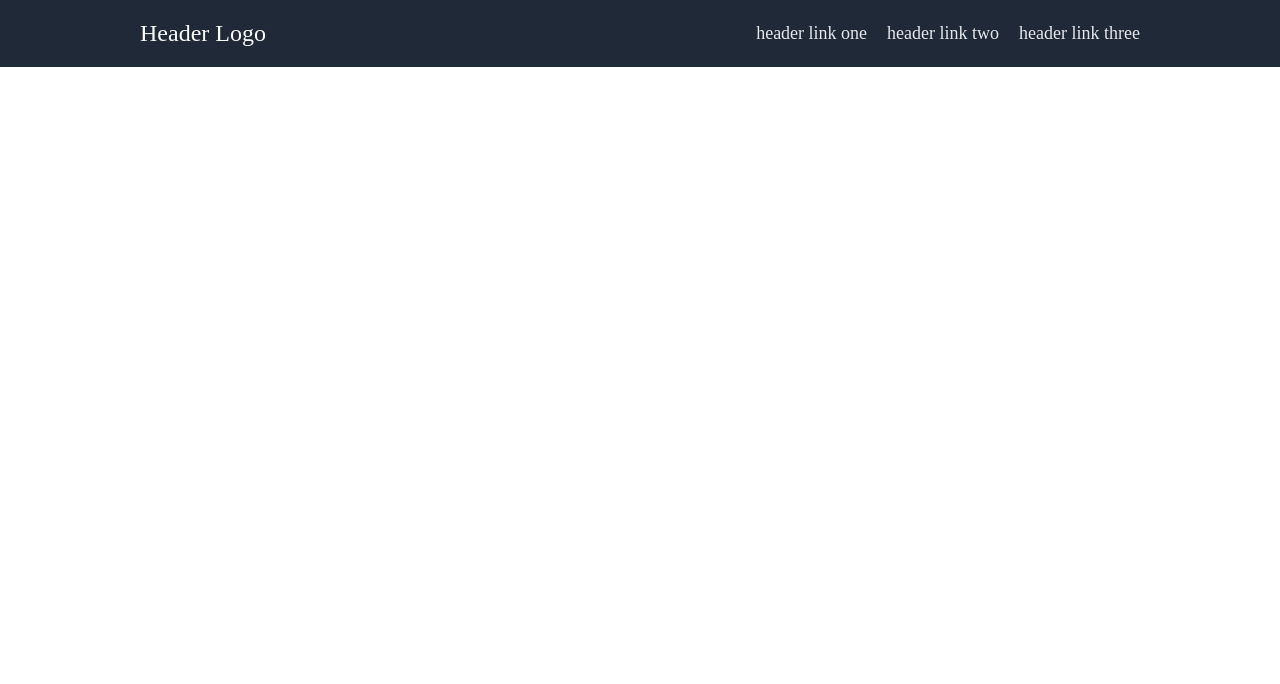
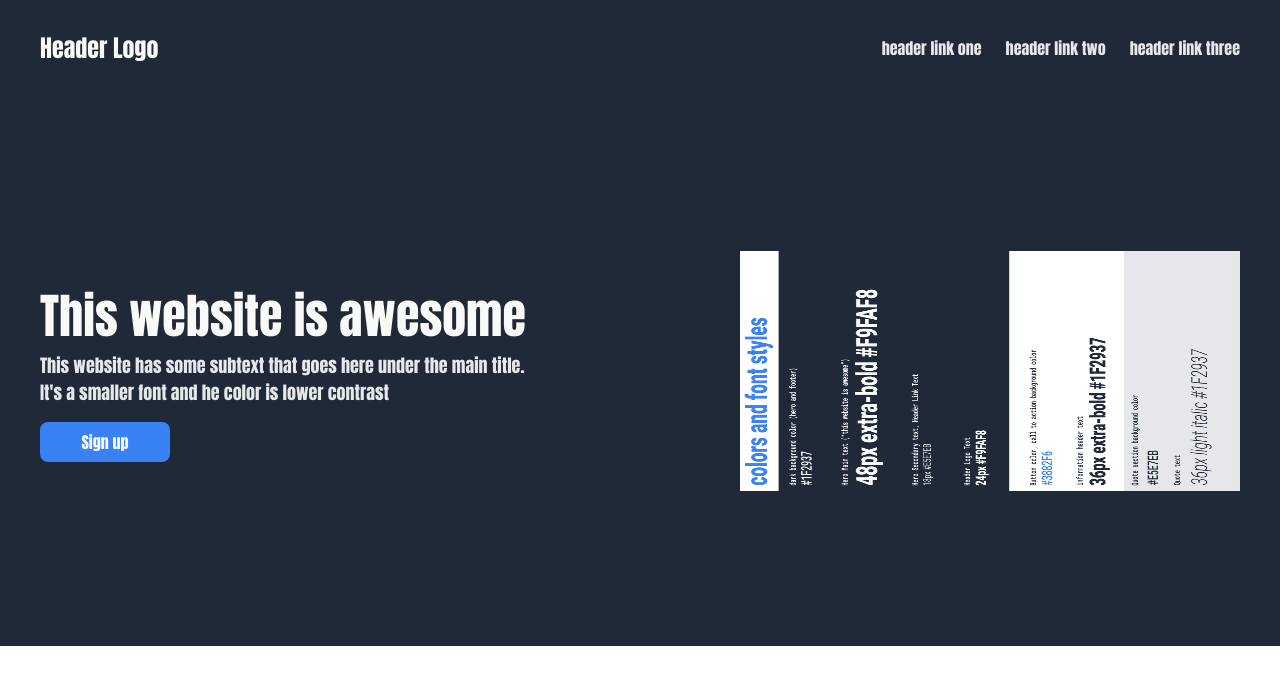
Before and after one commit to ibrahomie/odin-landing-page, a plain HTML site: page index.html in a window 1280 px wide. Drawn offline with Linux system fonts and the light colour scheme.

Commit message:
finished the hero section

```diff
--- a/index.html
+++ b/index.html
@@ -17,5 +17,17 @@
             </ul>
         </div>
     </div>
+
+    <div class="hero-container">
+        <div class="hero">
+            <div class="hero-content">
+                <p class="title">This website is awesome</p>
+                <p class="subtitle">This website has some subtext that goes here under the main title. It's a smaller font and he color is lower contrast</p>
+                <button>Sign up</button>
+            </div>
+            <img src="images/fonts-and-colors (copy 1).png" alt="this is an image" width="500"
+            height="240">
+        </div>
+    </div>
 </body>
 </html>
--- a/styles.css
+++ b/styles.css
@@ -1,6 +1,10 @@
 * {
     margin: 0;
     padding: 0;
+}
+
+body {
+    font-family: Impact, Haettenschweiler, 'Arial Narrow Bold', sans-serif;
 }
 
 .nav-container {
@@ -10,17 +14,17 @@
 }
 
 .nav {
-    width: 1000px;
+    width: 1200px;
     display: flex;
     justify-content: space-between;
     align-items: center;
-    padding: 20px;
+    padding: 30px 0;
 }
 
 .nav ul {
     list-style: none;
     display: flex;
-    gap: 20px;
+    gap: 24px;
     margin: 0;
     padding: 0;
 }
@@ -28,10 +32,61 @@
 .nav a {
     text-decoration: none;
     color: #e5e7eb;
-    font-size: 18px;
+    font-size: 16px;
+}
+
+.nav a:hover {
+    border-bottom: 1px solid #f9faf8;
 }
 
 .nav .logo {
     color: #f9faf8;
     font-size: 24px;
+    font-weight: bold;
 }
+
+.hero-container {
+    display: flex;
+    justify-content: center;
+    background-color: #1f2937;
+}
+
+.hero {
+    width: 1200px;
+    height: 550px;
+    display: flex;
+    justify-content: space-between;
+    align-items: center;
+}
+
+.hero-content {
+    width: 500px;
+}
+
+.title {
+    font-size: 48px;
+    font-weight: bolder;
+    color: #f9faf8;
+}
+
+.subtitle {
+    font-size: 18px;
+    color: #e5e7eb;
+    margin-bottom: 16px;
+}
+
+button {
+    font-size: 16px;
+    width: 130px;
+    font-weight: bold;
+    color: #f9faf8;
+    background-color: #3882f6;
+    border: none;
+    font-family: Impact, Haettenschweiler, 'Arial Narrow Bold', sans-serif;
+    padding: 8px;
+    border-radius: 8px;
+}
+button:hover {
+    cursor: pointer;
+    background-color: #3378e7;
+}
```
Also changed, not shown: images/fonts-and-colors (copy 1).png (added).
